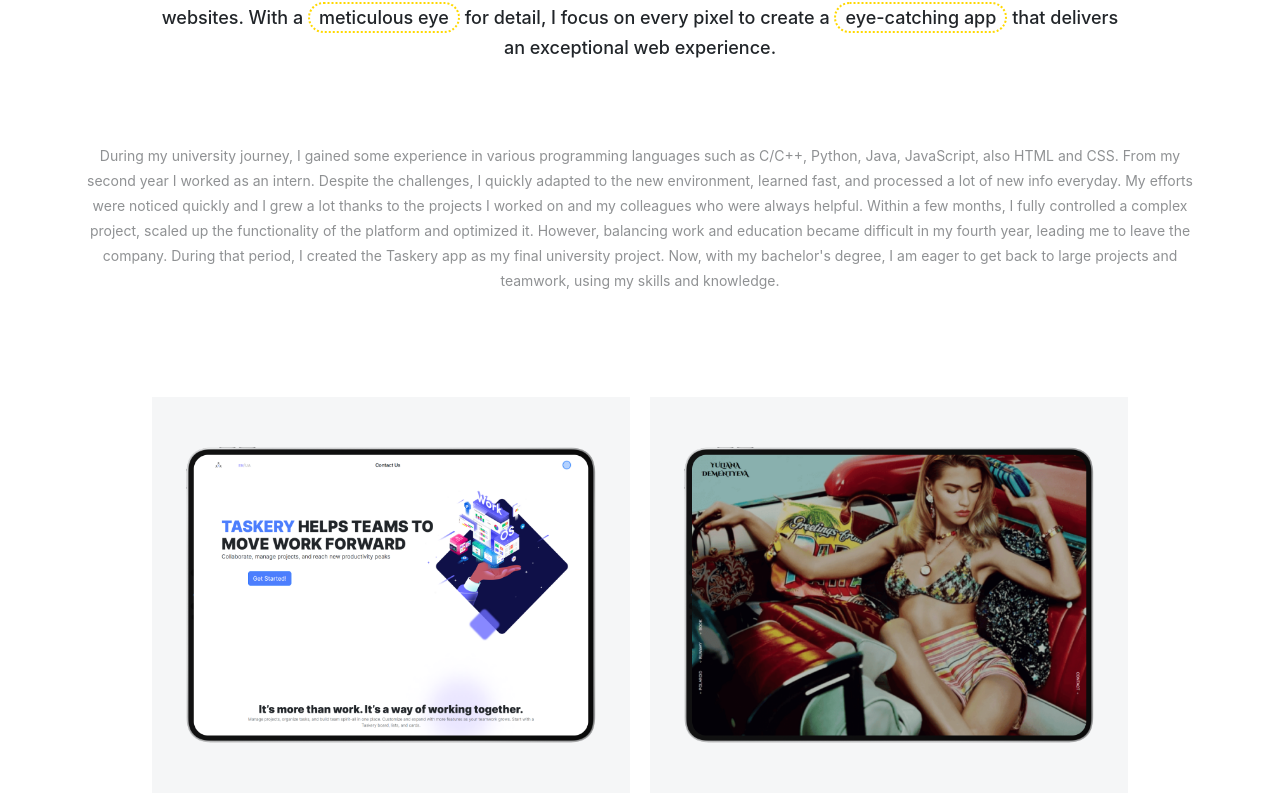
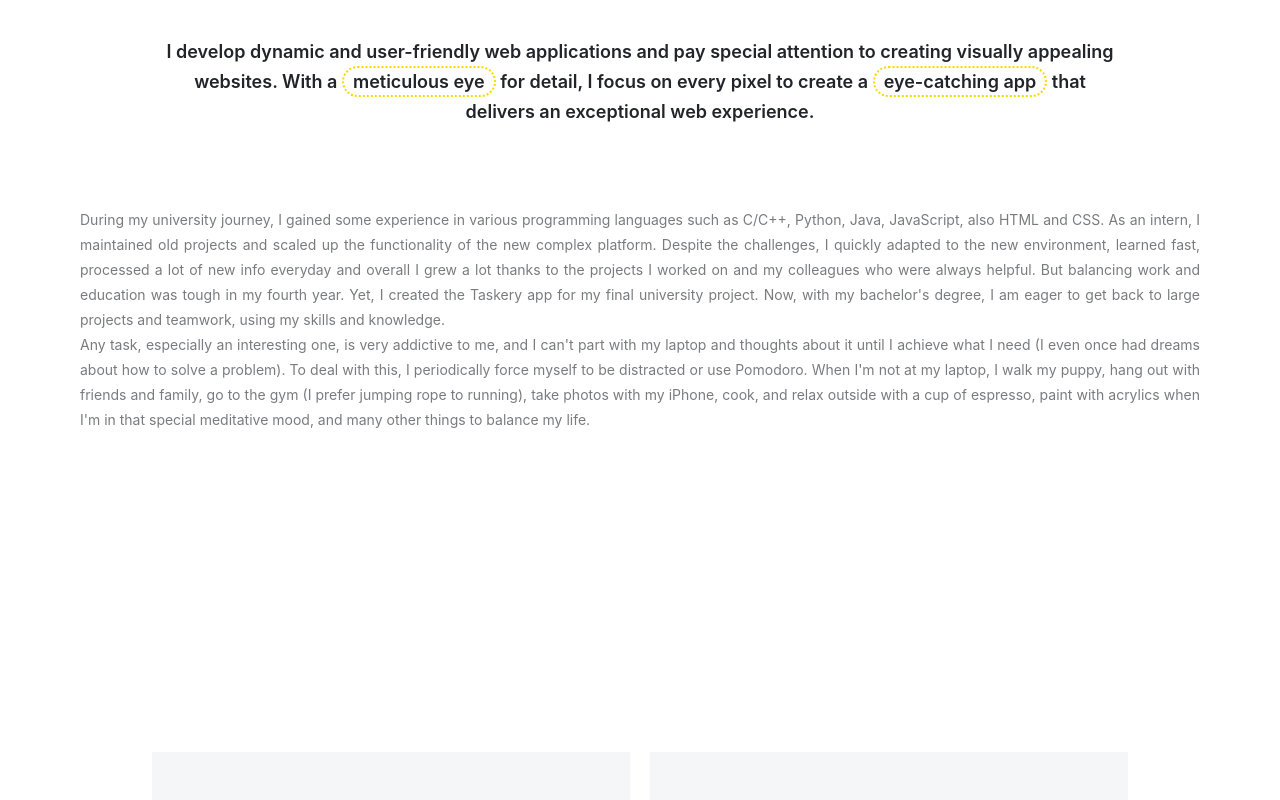
Before and after one commit to AnastasiiaDem/Portfolio, an Angular app: page / in a window 1280 px wide. Shown: the part 851-1651 px from the top of the page. Built offline with nearby package versions, Linux system fonts and the light colour scheme.

Commit message:
updated cv and about page

```diff
--- a/src/app/main/main.component.html
+++ b/src/app/main/main.component.html
@@ -137,29 +137,31 @@
         </div>
       </div>
 
-      <p class="text-center pt-4 about-text">
+      <p class="text-center mt-5 about-text">
         I develop dynamic and user-friendly web applications and pay special attention to creating visually appealing
         websites.
         With a <span class="yellow-stroke">meticulous eye</span> for detail, I focus on every
         pixel to create a <span class="yellow-stroke">eye-catching app</span>
         that delivers an exceptional web experience.
       </p>
-      <p class="text-center about-text about-undertext">
+      <p class="text-justify about-text about-undertext">
         During my university journey, I gained some experience in various programming languages such as C/C++, Python,
-        Java, JavaScript, also HTML and CSS. From my second year I worked as an intern. Despite the challenges, I
-        quickly
-        adapted to the new environment, learned fast, and processed a lot of new info everyday. My efforts were noticed
-        quickly and I grew a lot thanks to the projects I worked on and my colleagues who were always helpful. Within a
-        few months, I fully controlled a complex project, scaled up the functionality of the platform and optimized it.
-        However, balancing work and education became difficult in my fourth year, leading me to leave the company.
-        During
-        that period, I created the Taskery app as my final university project. Now, with my bachelor's degree, I am
-        eager
-        to
-        get back to large projects and teamwork, using my skills and knowledge.
+        Java, JavaScript, also HTML and CSS. As an intern, I maintained old projects and scaled up the functionality of
+        the new complex platform. Despite the challenges, I quickly adapted to the new environment, learned fast,
+        processed a lot of new info everyday and overall I grew a lot thanks to the projects I worked on and my
+        colleagues who were always helpful. But balancing work and education was tough in my fourth year. Yet, I created
+        the Taskery app for my final university project. Now, with my bachelor's degree, I am eager to get back to large
+        projects and teamwork, using my skills and knowledge.
+        <br>
+        Any task, especially an interesting one, is very addictive to me, and I can't part with my laptop and thoughts
+        about it until I achieve what I need (I even once had dreams about how to solve a problem). To deal with this, I
+        periodically force myself to be distracted or use Pomodoro. When I'm not at my laptop, I walk my puppy, hang out
+        with friends and family, go to the gym (I prefer jumping rope to running), take photos with my iPhone, cook, and
+        relax outside with a cup of espresso, paint with acrylics when I'm in that special meditative mood, and many
+        other things to balance my life.
       </p>
     </div>
-    <div id="projects" class="project-list p-5">
+    <div id="projects" class="project-list">
       <div class="project">
         <div class="pb-5">
           <div class="project-block">
@@ -197,9 +199,9 @@
                class="contact-emoji">
         </div>
         <div style="height: max-content;padding-top: 3rem;">
-          <p class="contact-email"><a
-            href="https://mail.google.com/mail/u/0/?source=mailto&to=2222dementieva@gmail.com&fs=1&tf=cm"
-            target="_blank">2222dementieva@gmail.com</a>
+          <p class="contact-email">
+            <a href="https://mail.google.com/mail/u/0/?source=mailto&to=2222dementieva@gmail.com&fs=1&tf=cm"
+               target="_blank">2222dementieva@gmail.com</a>
           </p>
           <p class="elsewhere">Find me elsewhere:</p>
           <div class="elsewhere-link">
--- a/src/app/main/main.component.scss
+++ b/src/app/main/main.component.scss
@@ -77,7 +77,6 @@ p {
   .nav-item {
     display: flex;
     width: 112px;
-    height: 44px;
     padding: 12px 24px;
     justify-content: center;
     align-items: center;
@@ -204,7 +203,7 @@ p {
 
   .about {
     position: relative;
-    padding-top: 120px;
+    padding: 10rem 0;
     overflow-x: hidden;
 
     .about-heading {
@@ -267,9 +266,9 @@ p {
 
     .about-text {
       font-size: 18px;
-      padding: 4rem 10rem 5rem 10rem;
+      padding: 0 10rem 5rem 10rem;
       color: var(--text-color);
-      font-weight: 500;
+      font-weight: 600;
       line-height: 30px;
 
       .yellow-stroke {
@@ -285,14 +284,14 @@ p {
       font-size: 14px;
       font-weight: 400;
       padding: 0 5rem !important;
-      opacity: 0.5;
+      opacity: 0.6;
       line-height: 25px;
     }
   }
 
   .project-list {
     position: relative;
-    padding-top: 120px;
+    padding: 10rem 3rem;
 
     .project {
       display: flex;
@@ -540,7 +539,6 @@ p {
   }
   .floating-indicator, .nav-item {
     width: 80px !important;
-    height: 40px !important;
   }
   .about-text {
     font-size: 14px !important;
```
Also changed, not shown: src/assets/images/e803f892eb4d13518c1ef6ecf88d58fd-sticker.png, 1 other file (tests, documents, lock files or other folders).
